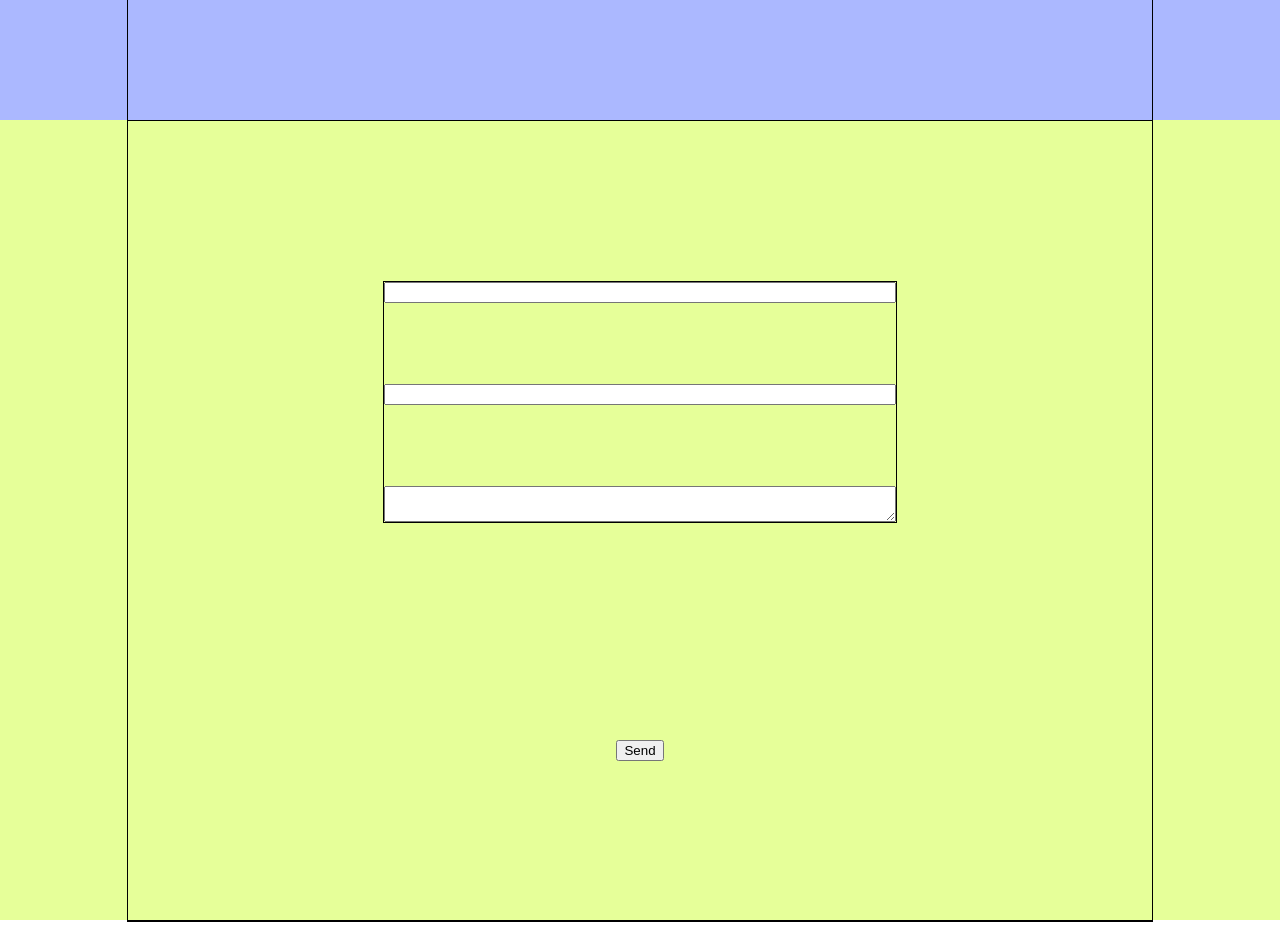
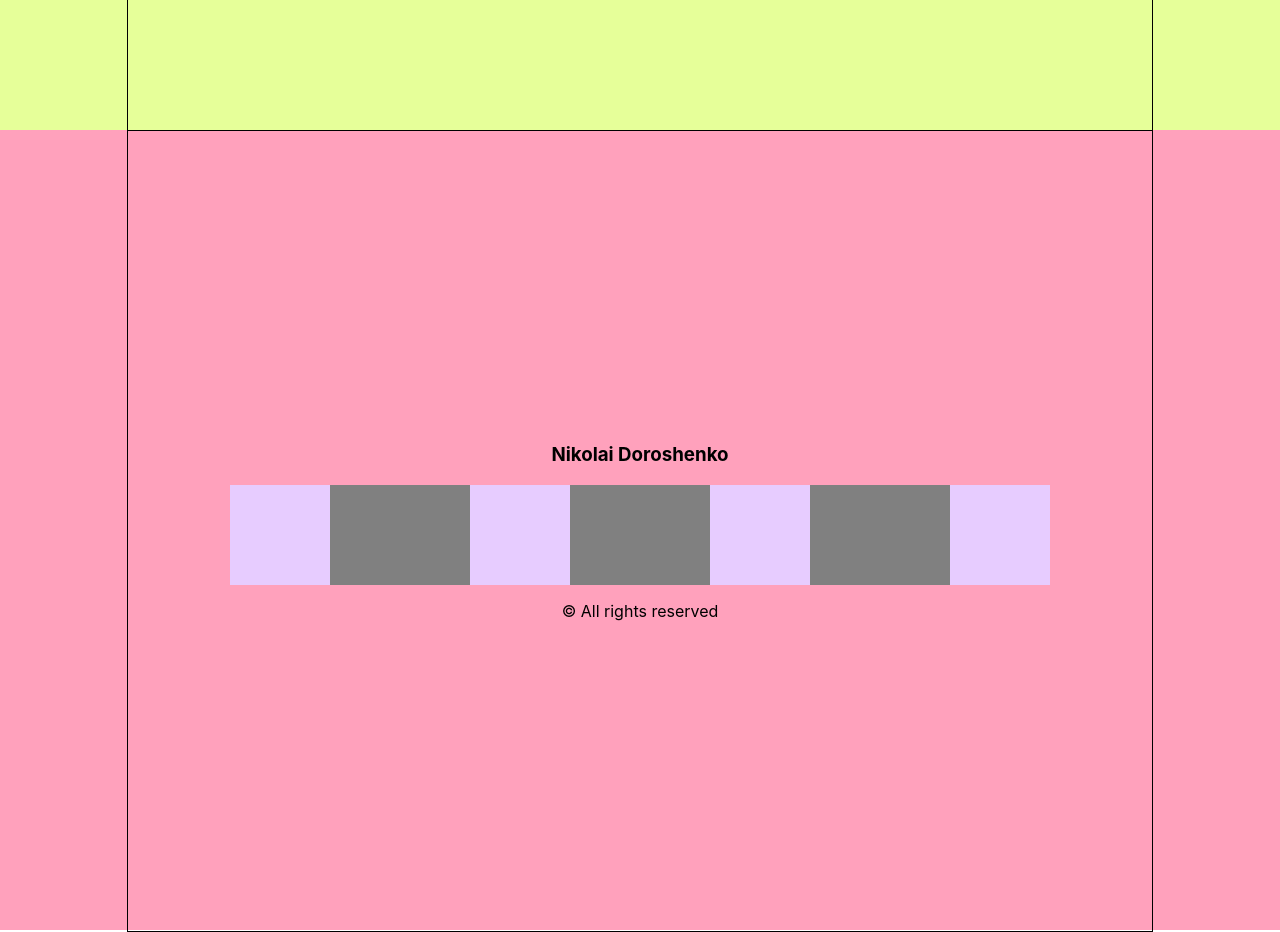
Before and after one commit to Nikolai-Doroshenko-93/portfolio, a React (Create React App) app: page / in a window 1280 px wide. Shown: the part 3160-4092 px from the top of the page. Built offline with nearby package versions, Linux system fonts and the light colour scheme.

Commit message:
completed stage 1 portfolio

```diff
--- a/src/components/Footer/Footer.js
+++ b/src/components/Footer/Footer.js
@@ -7,7 +7,14 @@ const Footer = () => {
     return (
         <div className={s.footerBlock}>
             <div className={c.content}>
-
+                <h3>Nikolai Doroshenko</h3>
+                <div className={s.contentBlock}>
+                    <div className={s.iconContainer}></div>
+                    <div className={s.iconContainer}></div>
+                    <div className={s.iconContainer}></div>
+                    <div className={s.iconContainer}></div>
+                </div>
+                <p>© All rights reserved</p>
             </div>
         </div>
     );
--- a/src/components/Footer/Footer.module.css
+++ b/src/components/Footer/Footer.module.css
@@ -1,3 +1,17 @@
 .footerBlock {
-
+    height: 100vh;
+    background-color: #ffa1bc;
 }
+.contentBlock {
+    width: 80%;
+    height: 100px;
+    background-color: gray;
+    display: flex;
+    justify-content: space-between;
+    align-items: center;
+}
+.iconContainer {
+    width: 100px;
+    height: 100px;
+    background-color: #e7ccff;
+}
--- a/src/components/Projects/Projects.module.css
+++ b/src/components/Projects/Projects.module.css
@@ -3,7 +3,6 @@
     margin: 0;
 }
 .projectsBlock {
-    height: 100vh;
     background-color: #ffe4c2;
 }
 .contentBlock {
--- a/src/components/Skills/Skills.module.css
+++ b/src/components/Skills/Skills.module.css
@@ -1,5 +1,4 @@
 .skillsBlock {
-    height: 100vh;
     background-color: #cdff87;
 }
 .contentBlock {
```
